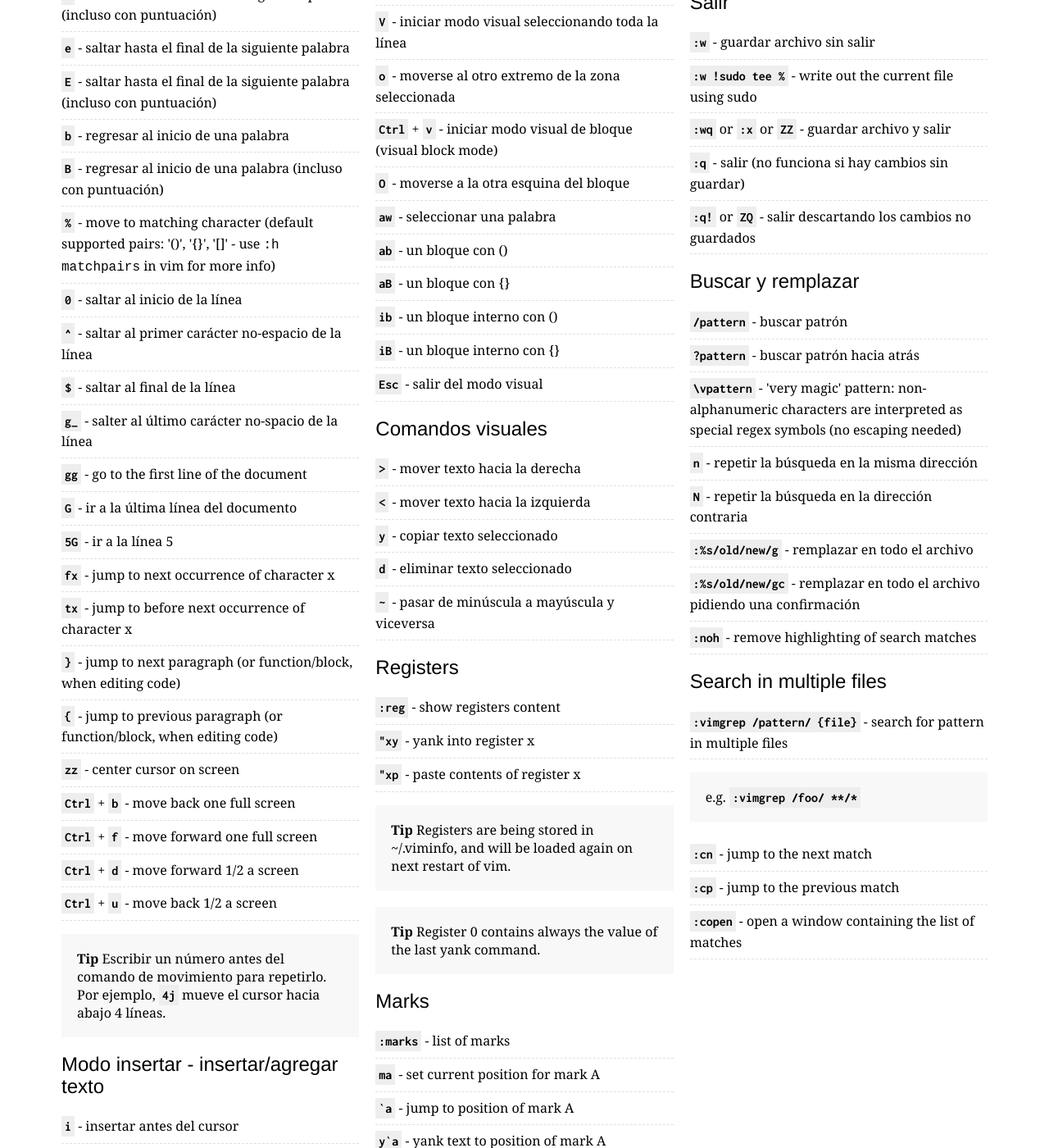
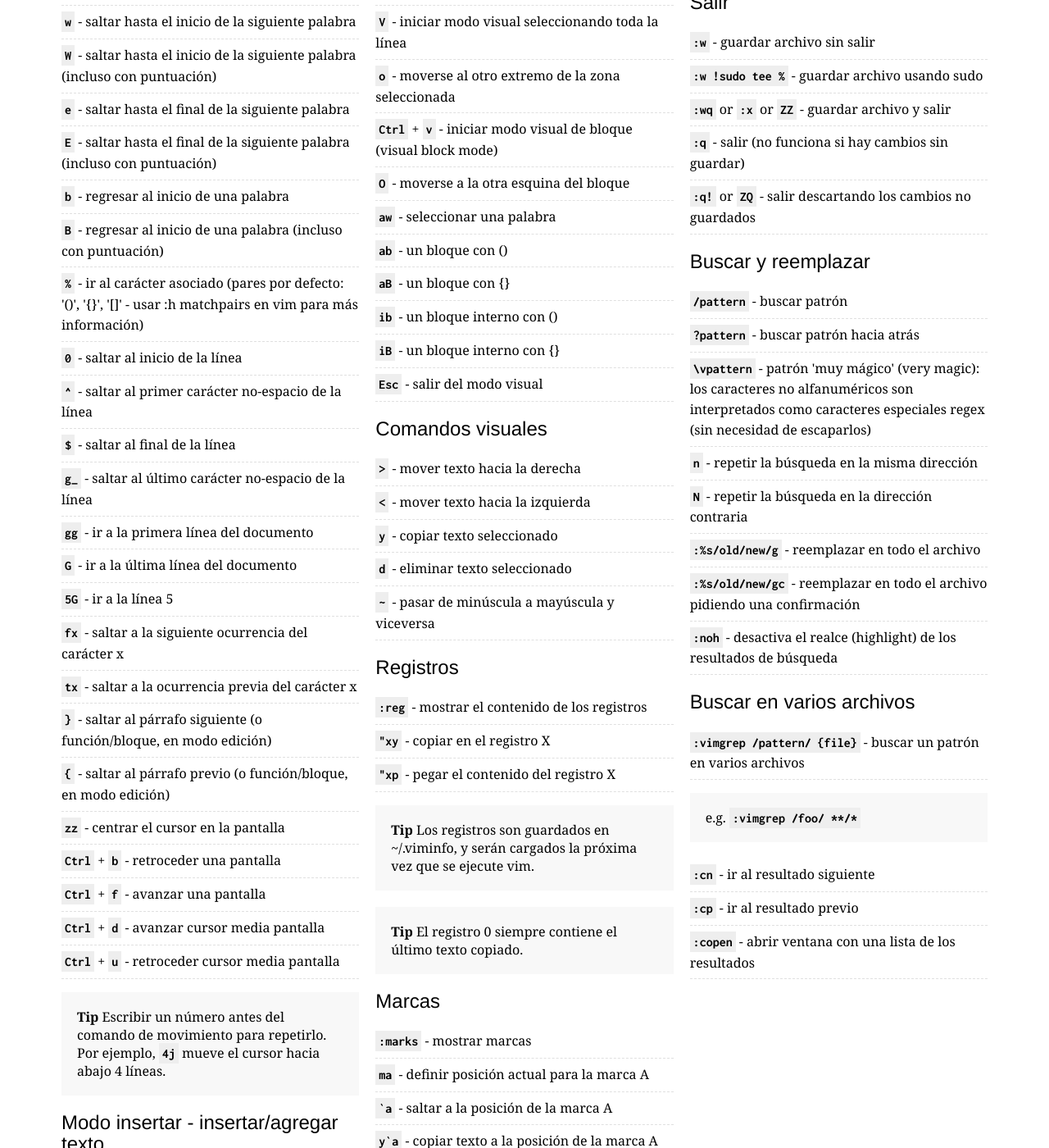
Before and after one commit to rtorr/vim-cheat-sheet, a Jekyll site: the page built from lang/es_es/index.html, in a window 1280 px wide and 1400 px high, scrolled down 769 px. Shown: the whole window at 82% size. Built offline with Jekyll 4.4.1, drawn with Linux system fonts in a browser that asks for light colours; some of the changed text lies outside the part shown.

Commit message:
Add missing entries for the Spanish file and correct some typos

```diff
--- a/lang/es_es/index.html
+++ b/lang/es_es/index.html
@@ -11,6 +11,9 @@ cursorMovement:
     j: "mover el cursor hacia abajo"
     k: "mover el cursor hacia arriba"
     l: "mover el cursor hacia la derecha"
+    H: "moverse hacia la parte superior de la pantalla"
+    M: "moverse hacia el centro de la pantalla"
+    L: "moverse hacia la parte inferior de la pantalla"
     w: "saltar hasta el inicio de la siguiente palabra"
     W: "saltar hasta el inicio de la siguiente palabra (incluso con puntuación)"
     e: "saltar hasta el final de la siguiente palabra"
@@ -20,9 +23,21 @@ cursorMovement:
     zero: "saltar al inicio de la línea"
     caret: "saltar al primer carácter no-espacio de la línea"
     dollar: "saltar al final de la línea"
-    g_: "salter al último carácter no-spacio de la línea"
+    g_: "saltar al último carácter no-espacio de la línea"
+    gg: "ir a la primera línea del documento"
     G: "ir a la última línea del documento"
     fiveG: "ir a la línea 5"
+    fx: "saltar a la siguiente ocurrencia del carácter x"
+    tx: "saltar a la ocurrencia previa del carácter x"
+    closeCurlyBrace: "saltar al párrafo siguiente (o función/bloque, en modo edición)"
+    openCurlyBrace: "saltar al párrafo previo (o función/bloque, en modo edición)"
+    centerCursor: "centrar el cursor en la pantalla"
+    CtrlPlusb: "retroceder una pantalla"
+    CtrlPlusf: "avanzar una pantalla"
+    CtrlPlusu: "retroceder cursor media pantalla"
+    CtrlPlusd: "avanzar cursor media pantalla"
+    percent: "ir al carácter asociado (pares por defecto: '()', '{}', '[]' - usar </code>:h matchpairs</code> en vim para más información)"
+
   tip: "Escribir un número antes del comando de movimiento para repetirlo. Por ejemplo, <kbd>4j</kbd> mueve el cursor hacia abajo 4 líneas."
 
 insertMode:
@@ -40,13 +55,13 @@ insertMode:
 editing:
   title: "Editar"
   commands:
-    r: "remplazar una carácter"
-    J: "juntar línea con la siguiente"
-    cc: "cambiar (remplazar) toda la línea"
-    cw: "cambiar (remplazar) una palabra"
-    cDollar: "cambiar (remplazar) hasta el final de la línea"
-    s: "eliminar carácter y remplazar texto"
-    S: "eliminar línea y remplazar texto (igual que el comando cc)"
+    r: "reemplazar un carácter"
+    J: "juntar siguiente línea con la actual"
+    cc: "cambiar (reemplazar) toda la línea"
+    cw: "cambiar (reemplazar) una palabra"
+    cDollar: "cambiar (reemplazar) hasta el final de la línea"
+    s: "eliminar carácter y reemplazar texto"
+    S: "eliminar línea y reemplazar texto (igual que el comando cc)"
     xp: "transponer dos letras (suprimir y pegar)"
     u: " deshacer"
     CtrlPlusr: "rehacer"
@@ -76,6 +91,41 @@ visualCommands:
     d: "eliminar texto seleccionado"
     tilde: "pasar de minúscula a mayúscula y viceversa"
 
+registers:
+  title: "Registros"
+  commands:
+    show: "mostrar el contenido de los registros"
+    pasteRegisterX: "pegar el contenido del registro X"
+    yankIntoRegisterX: "copiar en el registro X"
+  tip1: "Los registros son guardados en ~/.viminfo, y serán cargados la próxima vez que se ejecute vim."
+  tip2: "El registro 0 siempre contiene el último texto copiado."
+
+marks:
+  title: "Marcas"
+  commands:
+    list: "mostrar marcas"
+    currentPositionA: "definir posición actual para la marca A"
+    jumpPositionA: "saltar a la posición de la marca A"
+    yankToMarkA: "copiar texto a la posición de la marca A"
+  tip: ""
+
+macros:
+  title: "Macros"
+  commands:
+    recordA: "grabar macro a"
+    stopRecording: "detener la grabación de la macro"
+    runA: "ejecutar macro a"
+    rerun: "re-ejecutar la última macro ejecutada"
+
+global:
+  title: "Global"
+  commands:
+    helpForKeyword: "abrir ayuda para palabra clave"
+    openFile: "abrir archivo"
+    saveAsFile: "guardar archivo como"
+    closePane: "cerrar archivo actual"
+    K: "abrir página del manual (man page) de la palabra bajo el cursor"
+
 cutAndPaste:
   title: "Copiar y pegar"
   commands:
@@ -100,20 +150,32 @@ exiting:
   title: "Salir"
   commands:
     colonw: "guardar archivo sin salir"
+    colonwsudo: "guardar archivo usando sudo"
     colonwq: "guardar archivo y salir"
     colonx: "guardar archivo y salir"
     colonq: "salir (no funciona si hay cambios sin guardar)"
     colonqbang: "salir descartando los cambios no guardados"
 
 searchAndReplace:
-  title: "Buscar y remplazar"
+  title: "Buscar y reemplazar"
   commands:
     forwardSlashPattern: "buscar patrón"
     questionMarkPattern: "buscar patrón hacia atrás"
+    backslashVpattern: "patrón 'muy mágico' (very magic): los caracteres no alfanuméricos son interpretados como caracteres especiales regex (sin necesidad de escaparlos)"
     n: "repetir la búsqueda en la misma dirección"
     N: "repetir la búsqueda en la dirección contraria"
-    colonPercentForwardSlashOldForwardSlashNewForwardSlashg: "remplazar en todo el archivo"
-    colonPercentForwardSlashOldForwardSlashNewForwardSlashgc: "remplazar en todo el archivo pidiendo una confirmación"
+    colonPercentForwardSlashOldForwardSlashNewForwardSlashg: "reemplazar en todo el archivo"
+    colonPercentForwardSlashOldForwardSlashNewForwardSlashgc: "reemplazar en todo el archivo pidiendo una confirmación"
+    colonnoh: "desactiva el realce (highlight) de los resultados de búsqueda"
+
+searchMultipleFiles:
+  title: "Buscar en varios archivos"
+  commands:
+    colonvimgrep: "buscar un patrón en varios archivos"
+    coloncn: "ir al resultado siguiente"
+    coloncp: "ir al resultado previo"
+    coloncopen: "abrir ventana con una lista de los resultados"
+
 
 workingWithMultipleFiles:
   title: "Trabajar con varios archivos"
@@ -121,6 +183,7 @@ workingWithMultipleFiles:
     colone: "editar un archivo en un nuevo búfer"
     colonbnext: "ir al próximo búfer"
     colonbprev: "ir al búfer anterior"
+    colonls: "mostrar todos los búfers abiertos"
     colonbd: "eliminar búfer (cerrar archivo)"
     colonsp: "abrir archivo en un nuevo búfer y dividir la ventana"
     colonvsp: "abrir archivo en un nuevo búfer y dividir la ventana verticalmente"
```
Also changed, not shown: other parts of lang/es_es/index.html (+2 -2 lines).
